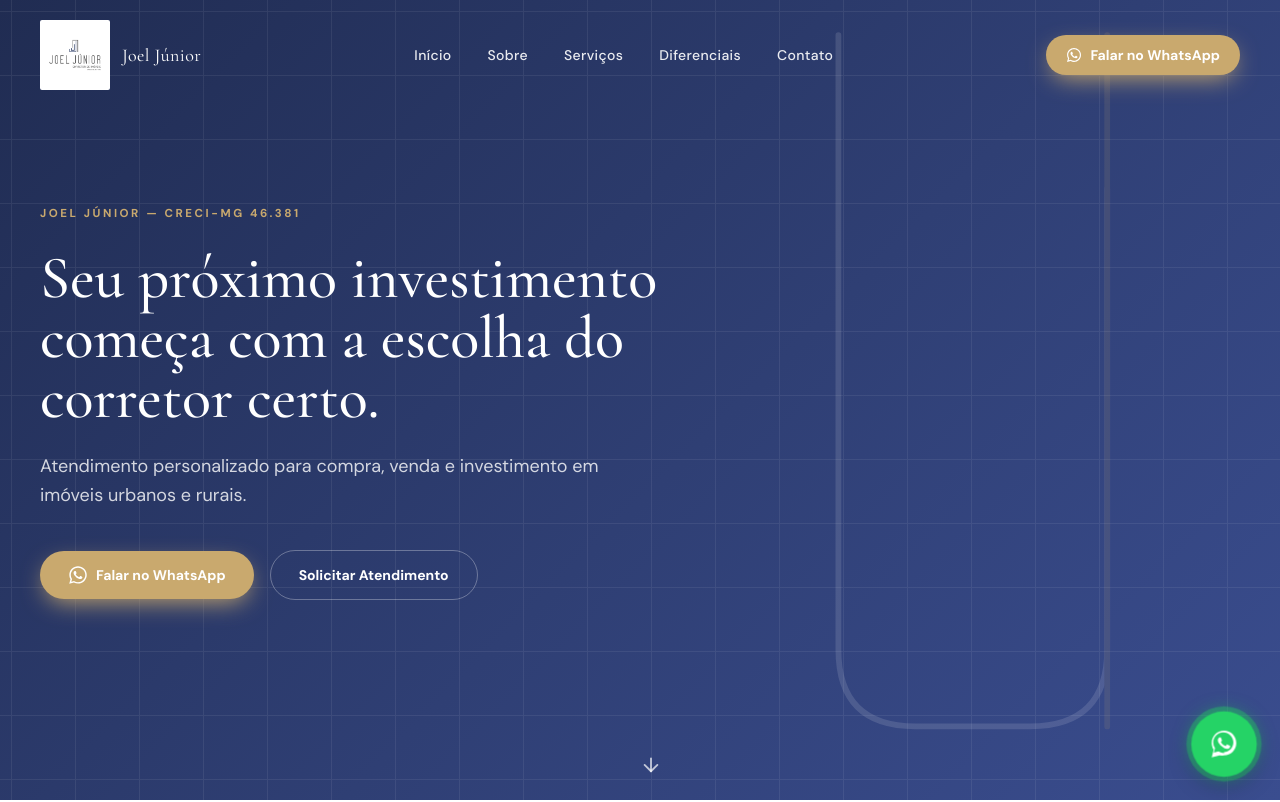
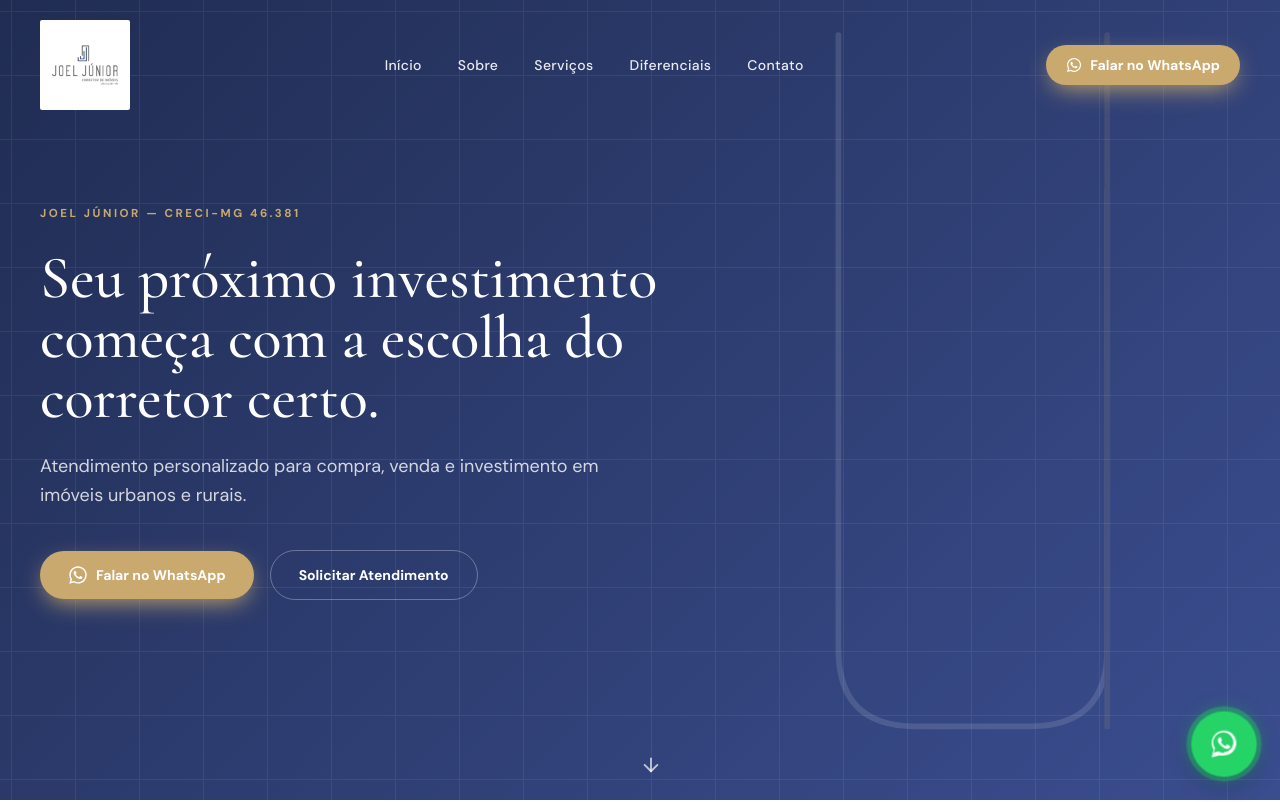
Before and after one commit to luissoarxs/joeljunior-site, a Next.js app: page / in a window 1280 px wide. Shown: the top 802 px of the page. Built offline with nearby package versions, Linux system fonts and the light colour scheme.

Commit message:
logo tamanho alterado para 90x90, e o nome do corretor removido do header.

```diff
--- a/components/Header.tsx
+++ b/components/Header.tsx
@@ -33,8 +33,8 @@ export default function Header() {
           <Image
             src="/images/logo.jpeg"
             alt="Joel Júnior — Corretor de Imóveis, CRECI 46.381-MG"
-            width={70}
-            height={70}
+            width={90}
+            height={90}
             className="rounded-sm"
             priority
           />
@@ -43,7 +43,7 @@ export default function Header() {
               scrolled ? "text-navy" : "text-white"
             }`}
           >
-            Joel Júnior
+
           </span>
         </a>
 
```
